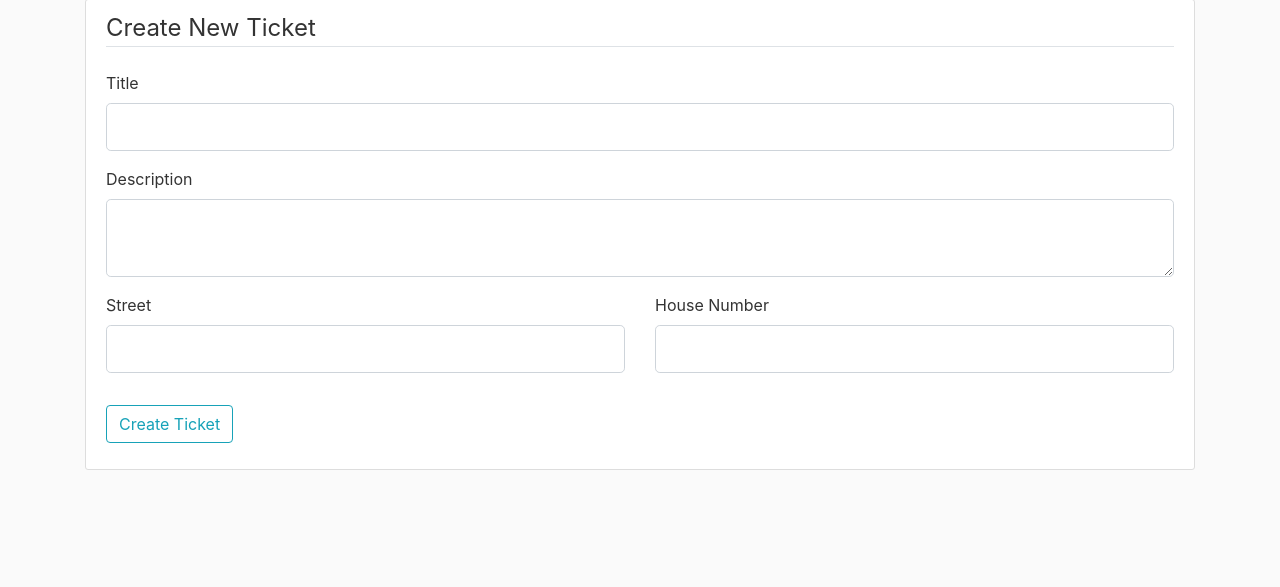
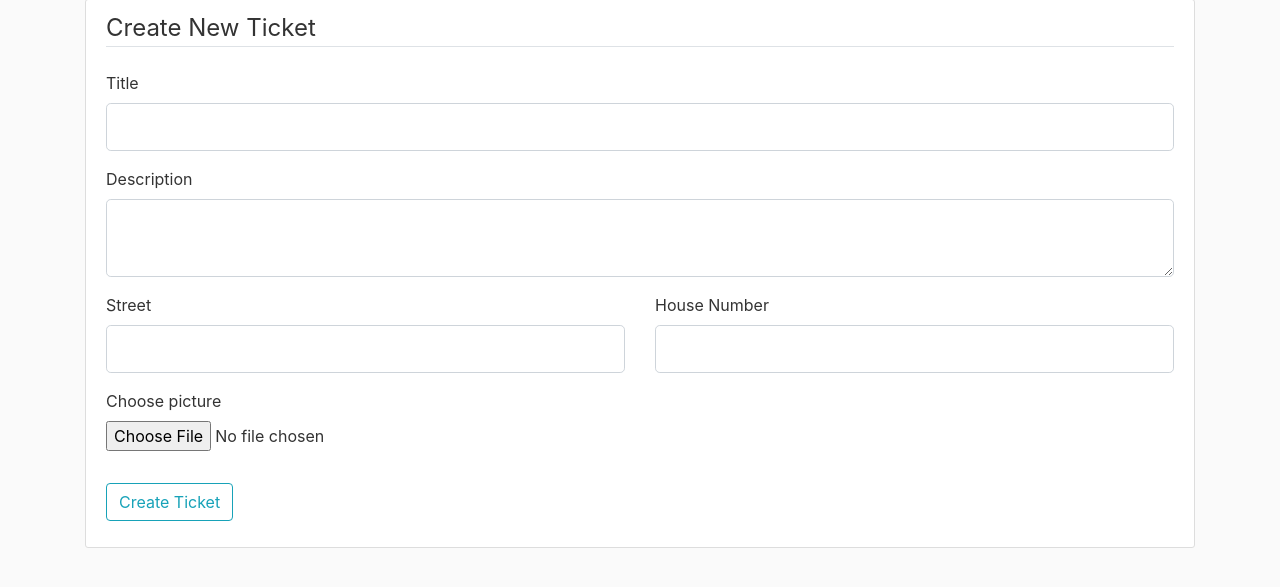
Before and after one commit to xvigo/IIS-project-2022, a Flask app: page /tickets/add in a window 1280 px wide. Shown: the part 81-668 px from the top of the page. Run offline with Flask 3, Linux system fonts and the light colour scheme; a user stored in the database is signed in; tables that the repository leaves empty hold one stand-in row (values such as "Sample post"); some libraries are stand-ins or nearby versions.

Commit message:
nothing much

```diff
--- a/TownIssues/static/main.css
+++ b/TownIssues/static/main.css
@@ -33,6 +33,10 @@ body {
   }
 
   .article-title {
+    color: #444444;
+  }
+
+  .time-title {
     color: #444444;
   }
 
--- a/TownIssues/templates/tickets.html
+++ b/TownIssues/templates/tickets.html
@@ -4,9 +4,9 @@
         <article class="media content-section">
           <div class="media-body">
             <h2><a class="article-title" href="{{ url_for('tickets.ticket_detail', ticket_id=ticket.id) }}">{{ ticket.title }}</a></h2>
-            <p class="article-content">{{ ticket.description }}</p>
+            <p class="author-title">{{ ticket.author.name }} {{ ticket.author.surname }}</p>
           </div>
-            <a class="author-title" href="#">{{ ticket.author.name }} {{ ticket.author.surname }}</a>
+            <p class="time-title">{{ ticket.datetime_created }}</p>
         </article>
     {% endfor %}
     {% for page_num in tickets.iter_pages(left_edge=1, right_edge=1, left_current=2, right_current=2) %}
--- a/TownIssues/templates/update_ticket.html
+++ b/TownIssues/templates/update_ticket.html
@@ -1,7 +1,7 @@
 {% extends "layout.html" %}
 {% block content %}
     <div class="content-section">
-        <form method="POST" action="">
+        <form method="POST" action="" enctype="multipart/form-data">
             {{ form.hidden_tag() }}
             <fieldset class="form-group">
                 <legend class="border-bottom mb-4">
@@ -28,6 +28,16 @@
                         {{ form.house_num(class="form-control-lg form-control") }}
                     </div>
                 </div>
+
+                <div class="form-group">
+                    {{ form.picture.label() }}
+                    {{ form.picture(class="form-control-file") }}
+                    {% if form.picture.errors %}
+                        {% for error in form.picture.errors %}
+                            <span class="text-danger"> {{ error }} </span></br>
+                        {% endfor %}
+                    {% endif %}
+                </div>
             </fieldset>
             <div class="form-group">
                 {{ form.submit(class="btn btn-outline-info") }}
--- a/TownIssues/tickets/forms.py
+++ b/TownIssues/tickets/forms.py
@@ -1,4 +1,5 @@
 from flask_wtf import FlaskForm
+from flask_wtf.file import FileField, FileAllowed
 from wtforms import StringField, TextAreaField, IntegerField, SubmitField
 from wtforms.validators import DataRequired, NumberRange
 
@@ -8,6 +9,7 @@ class AddTicketForm(FlaskForm):
     street = StringField('Street', validators=[DataRequired()])
     house_num = IntegerField('House Number', validators=[DataRequired(), NumberRange(min=1, message="Please enter a valid house number.")])
     submit = SubmitField('Create Ticket')
+    picture = FileField('Choose picture', validators=[FileAllowed(['jpg', 'png'])])
 
 class UpdateTicketForm(FlaskForm):
     title = StringField('Title', validators=[DataRequired()])
@@ -15,3 +17,4 @@ class UpdateTicketForm(FlaskForm):
     street = StringField('Street', validators=[DataRequired()])
     house_num = IntegerField('House Number', validators=[DataRequired(), NumberRange(min=1, message="Please enter a valid house number.")])
     submit = SubmitField('Update Ticket')
+    picture = FileField('Choose picture', validators=[FileAllowed(['jpg', 'png'])])
--- a/TownIssues/tickets/routes.py
+++ b/TownIssues/tickets/routes.py
@@ -1,12 +1,24 @@
+from email.mime import image
 from flask import Blueprint, flash, redirect, url_for, render_template, abort, request
 from flask_login import login_required, current_user
 from TownIssues.tickets.forms import AddTicketForm, UpdateTicketForm
 from TownIssues.models import Ticket
 from TownIssues import db
+import secrets
+import os
 
 
 tickets = Blueprint('tickets', __name__)
 
+
+def save_picture(form_picture):
+    random_hex = secrets.token_hex(8)
+    _, f_ext = os.path.splitext(form_picture.filename)
+    picture_fn = random_hex + f_ext
+    picture_path = os.path.join(tickets.root_path, 'static/ticket_pics', picture_fn)
+    form_picture.save(picture_path)
+
+    return picture_fn
 
 
 @tickets.route("/tickets/add", methods=['GET', 'POST'])
```
Also changed, not shown: TownIssues/templates/ticket_detail.html (+14 -9 lines), TownIssues/__init__.py (line endings or trailing spaces), TownIssues/img.jpg (added).
